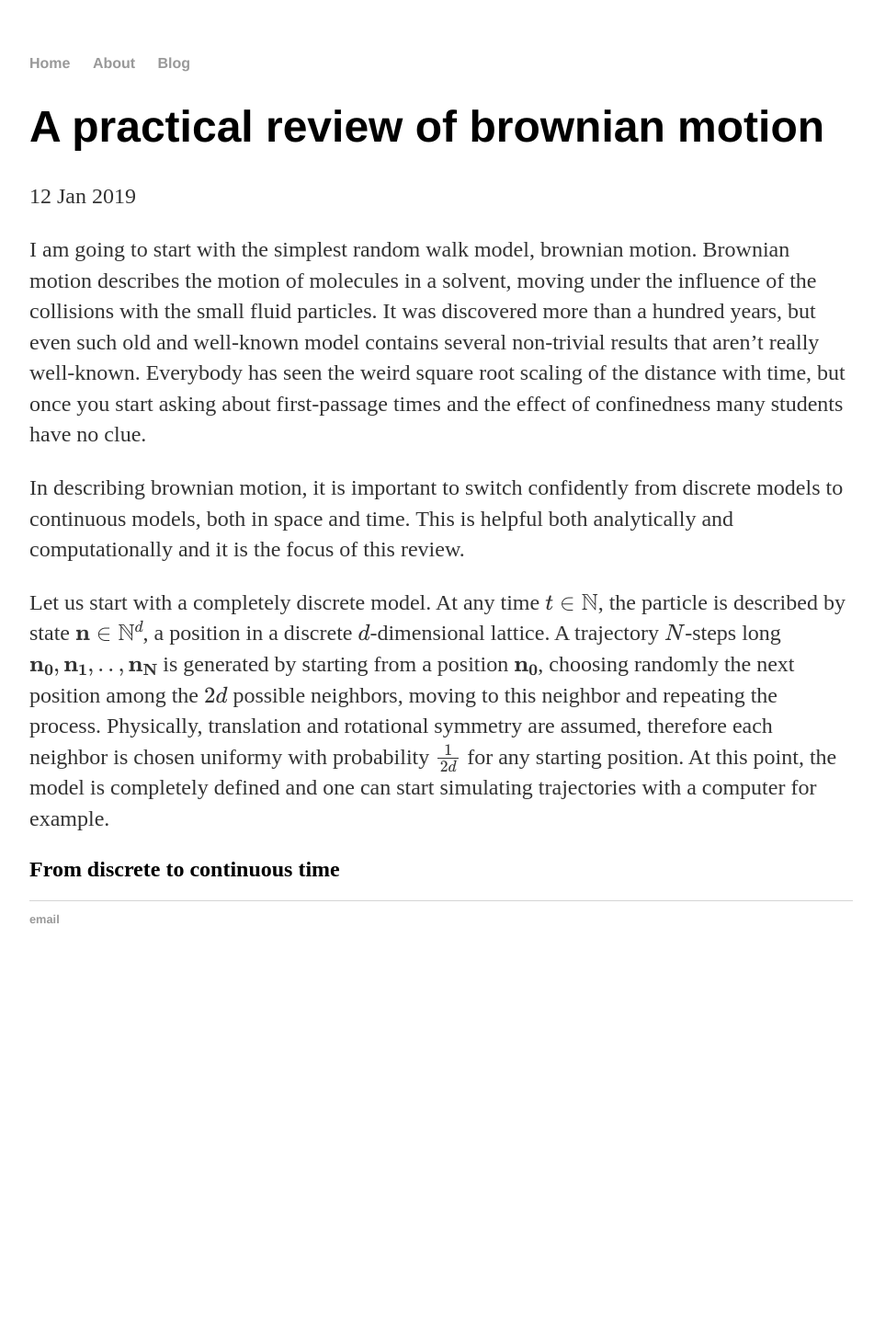
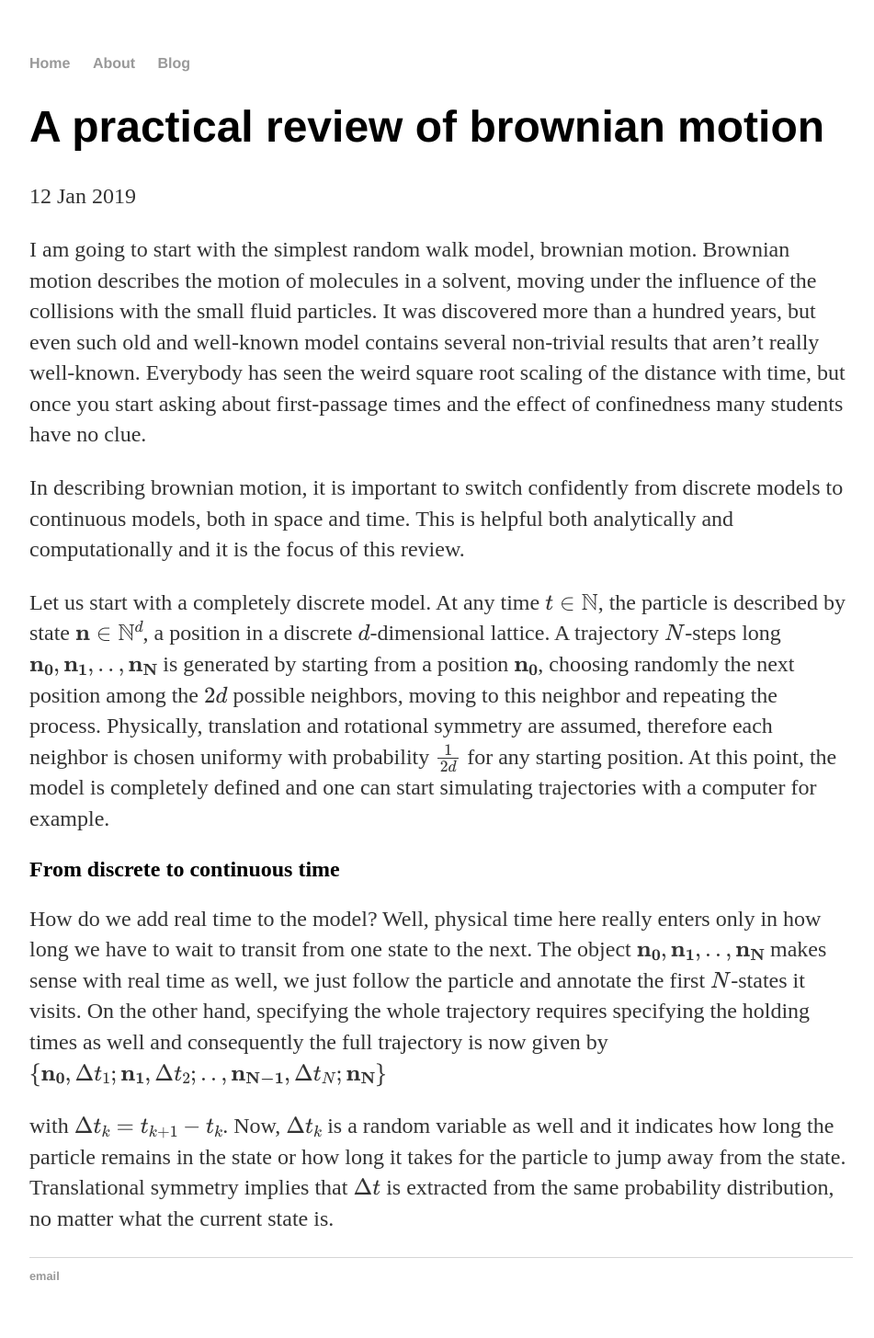
Before and after one commit to ghostsandmachines/ghostsandmachines.github.io, a Jekyll site: the page built from _posts/2019-01-12-practical-review-random-walk.md, in a window 1280 px wide. Shown: the whole page at 92% size, without its empty margins (160-1111 px from the left). Built offline with Jekyll 4.4.1, drawn with Linux system fonts in a browser that asks for light colours; formulas are drawn with MathJax 3; before the commit the page ends 1067 px from its top, so only the background shows below that.

Commit message:
Update 2019-01-12-practical-review-random-walk.md

```diff
--- a/_posts/2019-01-12-practical-review-random-walk.md
+++ b/_posts/2019-01-12-practical-review-random-walk.md
@@ -12,3 +12,8 @@ Let us start with a completely discrete model. At any time $t \in \mathbb{N} $,
 
 From discrete to continuous time
 --------------------------------
+
+How do we add real time to the model? Well, physical time here really enters only in how long we have to wait to transit from one state to the next. The object $\{\mathbf{n_0}, \mathbf{n_1}, .., \mathbf{n_N}\}$ makes sense with real time as well, we just follow the particle and annotate the first $N$-states it visits. On the other hand, specifying the whole trajectory requires specifying the holding times as well and consequently the full trajectory is now given by
+$$\{\mathbf{n_0}, \Delta t_1; \mathbf{n_1}, \Delta t_2; .., \mathbf{n_{N-1}}, \Delta t_{N}; \mathbf{n_N}\}$$
+
+with $\Delta t_k = t_{k+1} - t_{k}$. Now, $\Delta t_k$ is a random variable as well and it indicates how long the particle remains in the state or how long it takes for the particle to jump away from the state. Translational symmetry implies that $\Delta t$ is extracted from the same probability distribution, no matter what the current state is.
```
